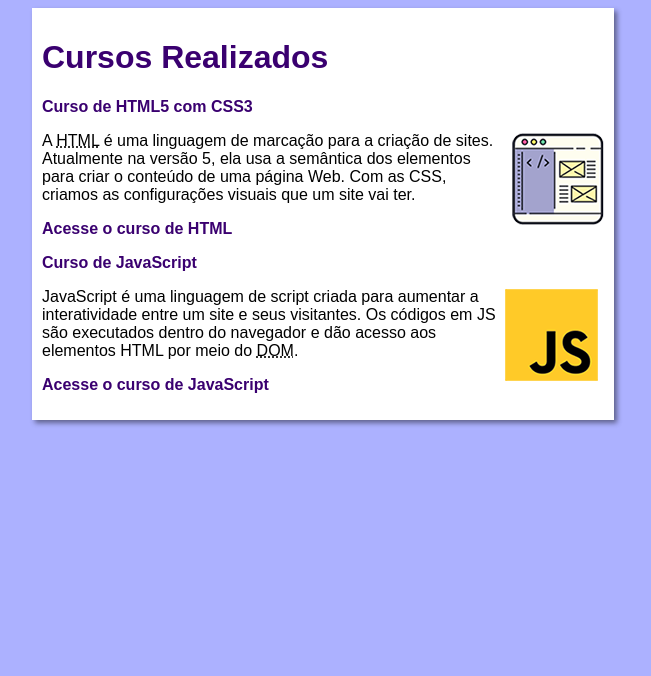
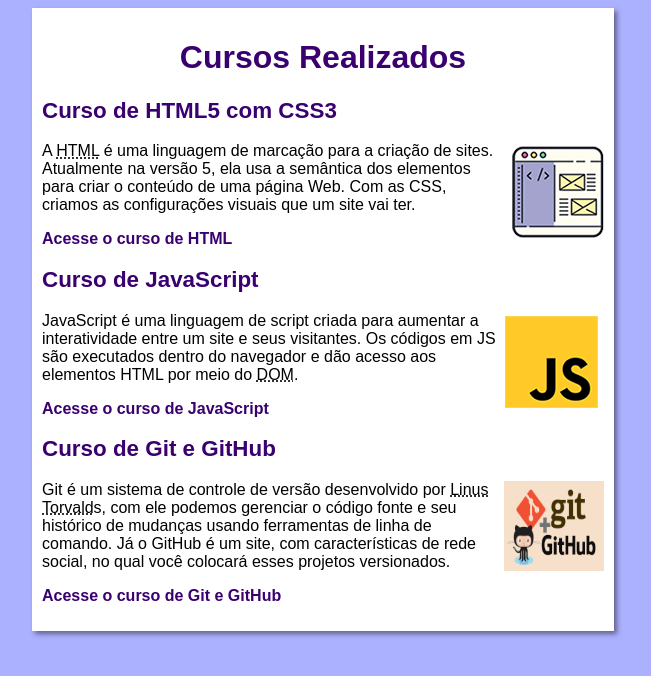
Before and after one commit to BrunodevOliveira/projeto-site, a plain HTML site: page index.html in a window 1280 px wide. Shown: the whole page, without its empty margins (317-968 px from the left). Drawn offline with Linux system fonts and the light colour scheme.

Commit message:
criacao pag git e github

```diff
--- a/estilos/style.css
+++ b/estilos/style.css
@@ -19,8 +19,10 @@ main{
 h1{
     font-size: 2em;
     color: rgb(58, 0, 112);
+    text-align: center;
 }
 h2{
+    font-size: 1.4em;
     color: rgb(58, 0, 112);
 }
 
--- a/index.html
+++ b/index.html
@@ -24,6 +24,12 @@
             <p>JavaScript é uma linguagem de script criada para aumentar a interatividade entre um site e seus visitantes. Os códigos em JS são executados dentro do navegador e dão acesso aos elementos HTML por meio do <abbr title="Document Object Model">DOM</abbr>. </p>
             <p><a href="curso-js.html">Acesse o curso de JavaScript</a></p>
         </article>
+        <article>
+            <h2>Curso de Git e GitHub</h2>
+            <img class="lado" src="imagens/git-github.png" alt="curso de git e github" width="100" height="90">
+            <p>Git é um sistema de controle de versão desenvolvido por <abbr title="O criador do kernel do sistema operacional Linux">Linus Torvald</abbr>s, com ele podemos gerenciar o código fonte e seu histórico de mudanças usando ferramentas de linha de comando. Já o GitHub é um site, com características de rede social, no qual você colocará esses projetos versionados.</p>
+            <p><a href="curso-git-gihub.html">Acesse o curso de Git e GitHub</a></p>
+        </article>
     </main>
 </body>
 </html>
```
Also changed, not shown: curso-git-gihub.html (added, +22 -0 lines), imagens/git-github.png (added).
